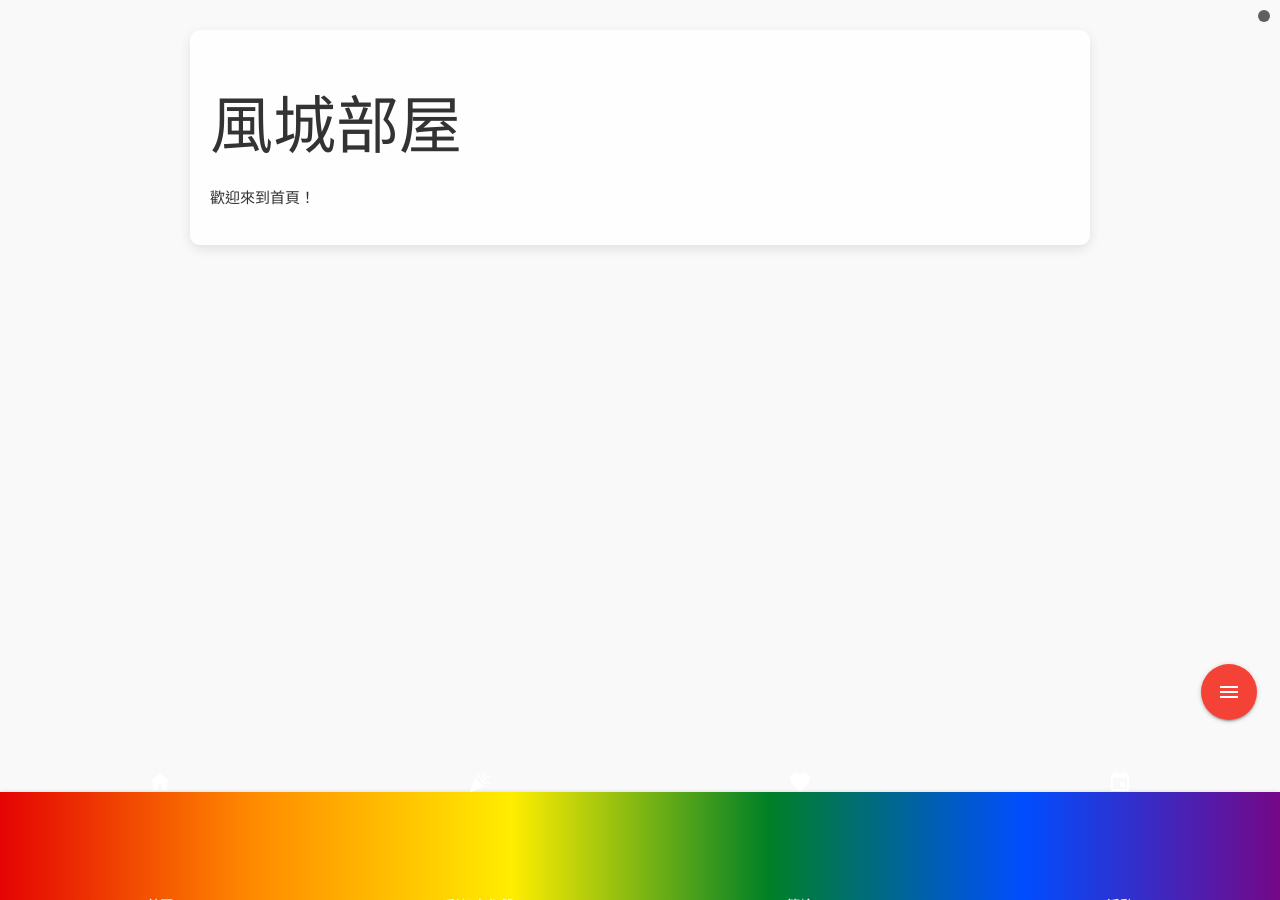
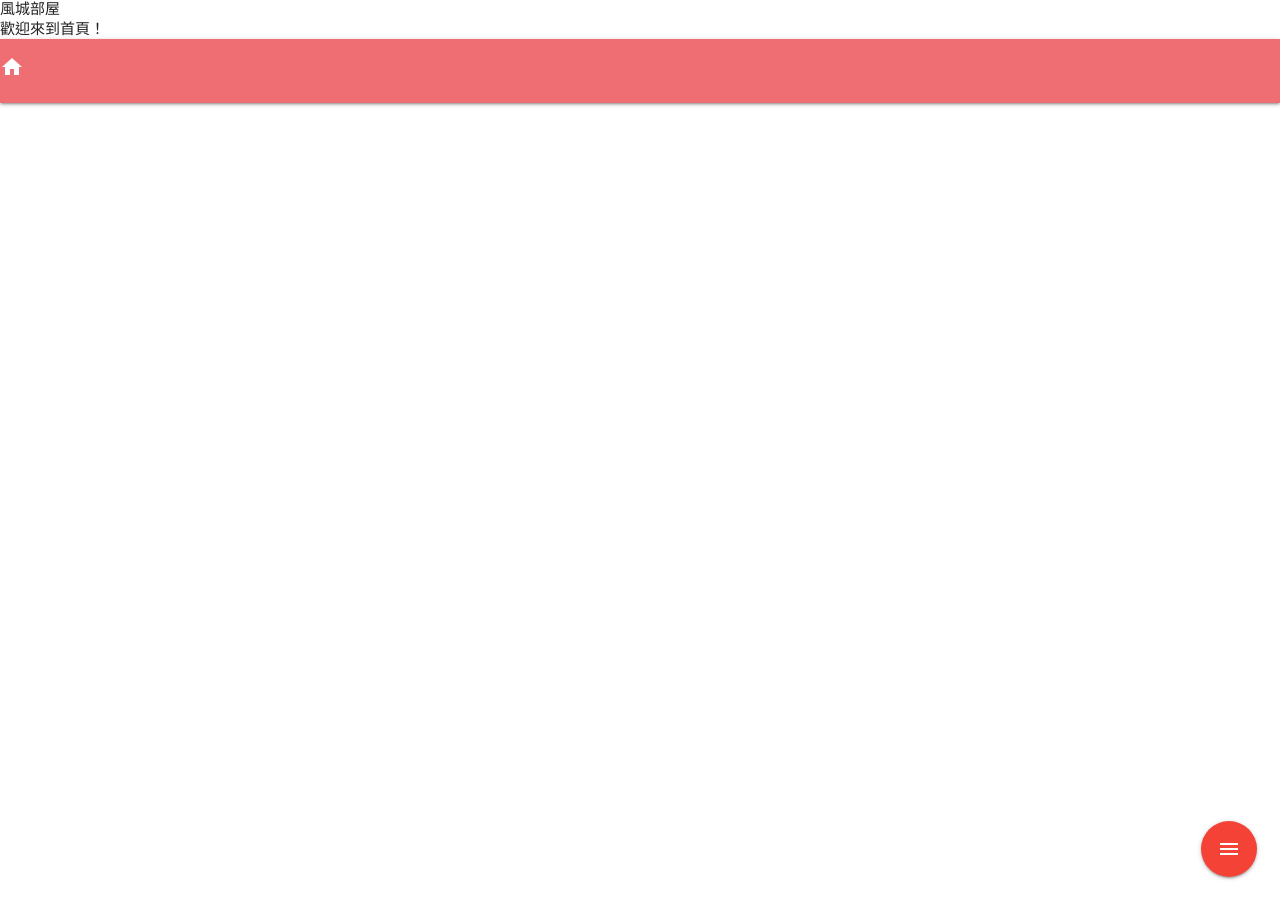
Before and after one commit to Gisneyland/Gisneyland.github.io, a Jekyll site: the page built from index.html, in a window 1280 px wide. Built offline with Jekyll 4.4.1, drawn with Linux system fonts in a browser that asks for light colours; nearby versions of some CDN libraries.

Commit message:
Comment out custom stylesheet and add TailwindCSS
Comment out the stylesheet link for custom styles and add TailwindCSS CDN.

```diff
--- a/_layouts/default.html
+++ b/_layouts/default.html
@@ -10,7 +10,7 @@
   <link rel="stylesheet" href="https://cdnjs.cloudflare.com/ajax/libs/materialize/1.0.0/css/materialize.min.css">
 
   <!-- Style -->
-  <link rel="stylesheet" href="assets/css/style.css">
+  <!-- <link rel="stylesheet" href="assets/css/style.css"> -->
 </head>
 <body class="auto-mode">
 
@@ -27,6 +27,9 @@
 
   <!-- 浮動操作按鈕 (FAB) -->
     {% include FAB.html %}
+
+  <!-- TailwindCSS CDN -->
+  <script src="https://cdn.tailwindcss.com"></script>
 
   <!-- Materialize JS -->
   <script src="https://cdnjs.cloudflare.com/ajax/libs/materialize/1.0.0/js/materialize.min.js"></script>
```
